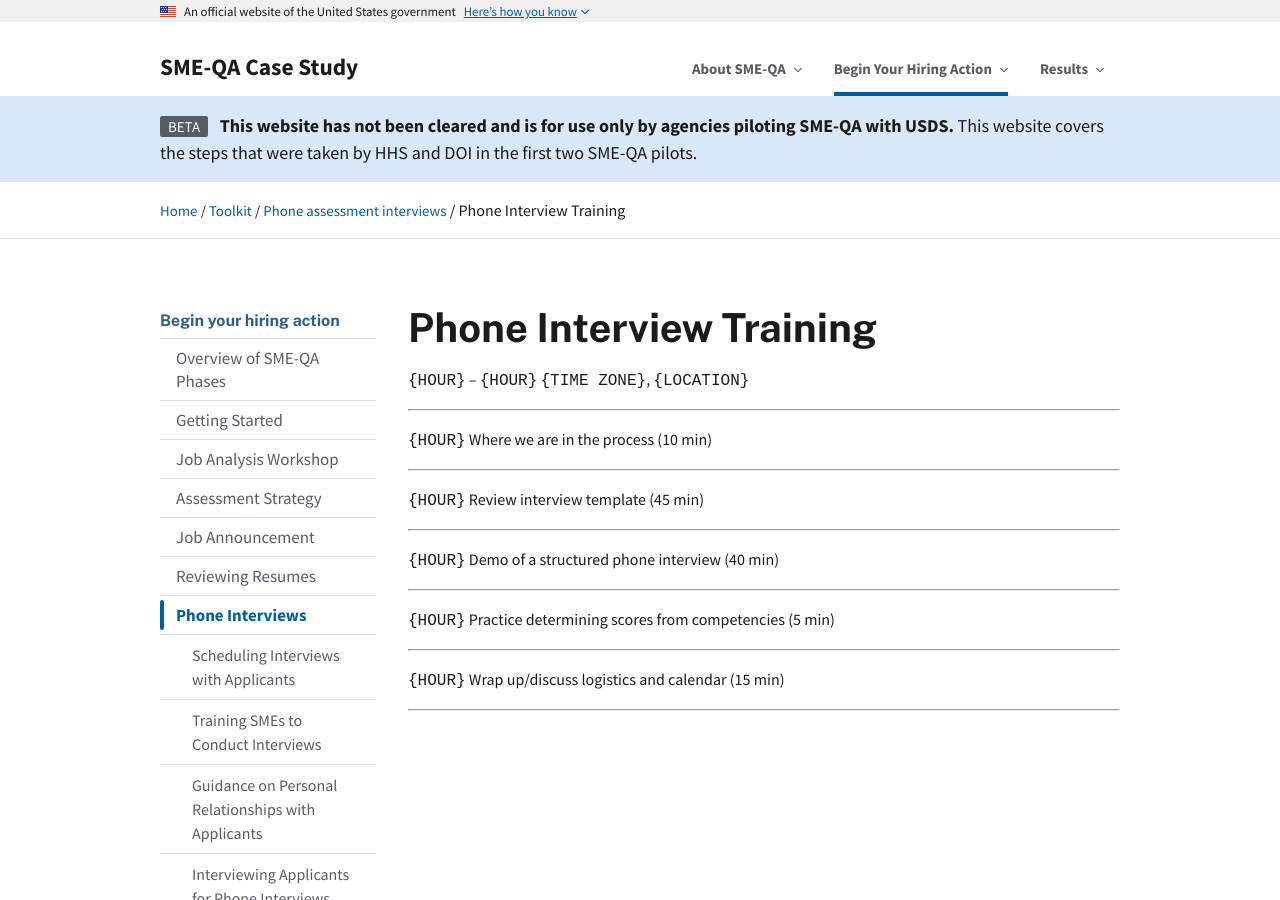
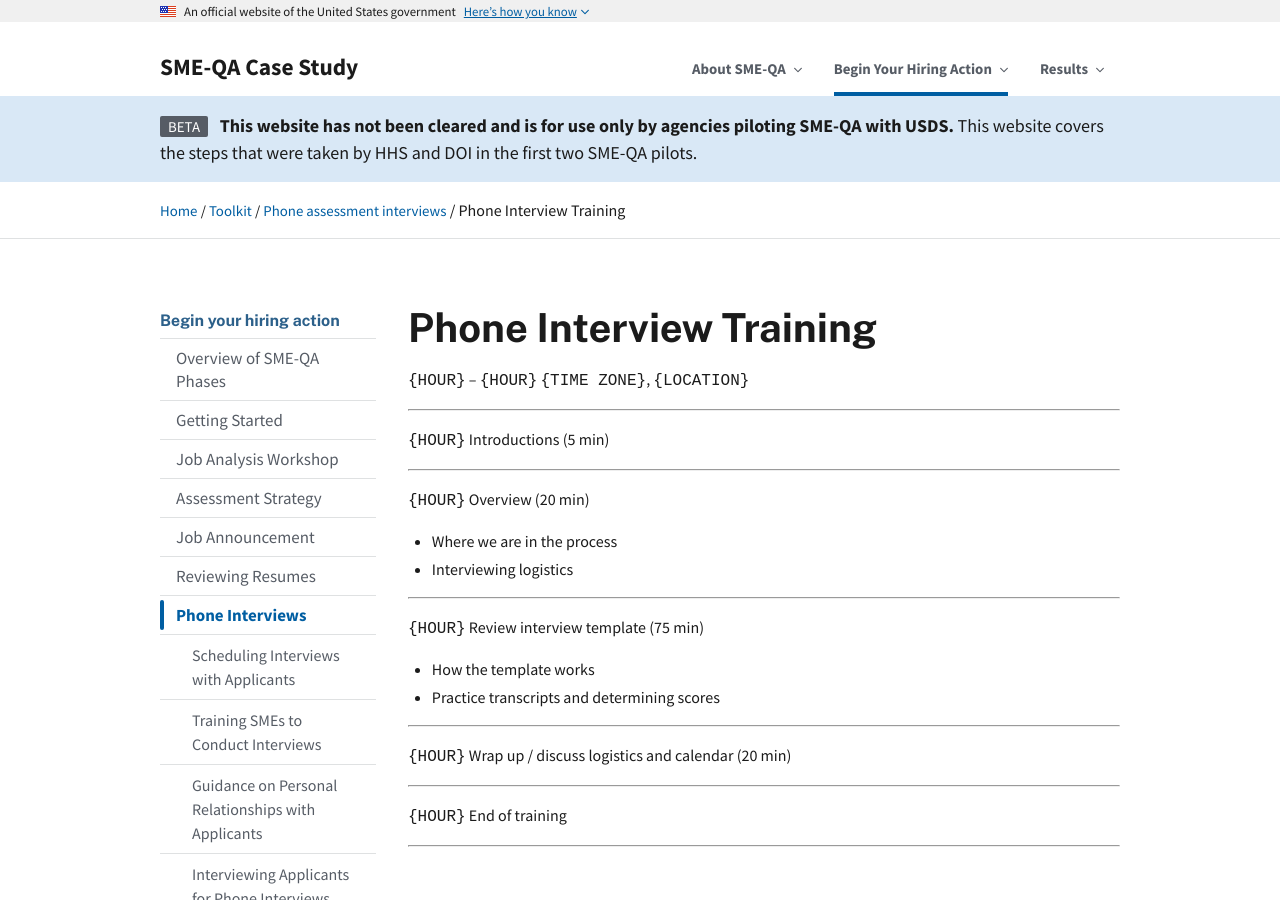
Before and after one commit to usds/SME-QA-Website, a Jekyll site: the page built from toolkit/phone-assessment-interviews/phone-interview-training-agenda.md, in a window 1280 px wide and 900 px high. Built offline with Jekyll 4.4.1, drawn with Linux system fonts in a browser that asks for light colours.

Commit message:
Update phone-interview-training-agenda.md
update based on iteration and feedback from pilot trainings

```diff
--- a/toolkit/phone-assessment-interviews/phone-interview-training-agenda.md
+++ b/toolkit/phone-assessment-interviews/phone-interview-training-agenda.md
@@ -13,22 +13,26 @@ description: An agenda for phone interview training
 
 ---
 
-`{HOUR}`	Where we are in the process (10 min)
+`{HOUR}`	Introductions (5 min)
 
 ---
 
-`{HOUR}`	Review interview template (45 min)
+`{HOUR}`	Overview (20 min)
+* Where we are in the process
+* Interviewing logistics
 
 ---
 
-`{HOUR}`	Demo of a structured phone interview (40 min)
+`{HOUR}`	Review interview template (75 min)
+* How the template works
+* Practice transcripts and determining scores
 
 ---
 
-`{HOUR}`	Practice determining scores from competencies (5 min)
+`{HOUR}`	Wrap up / discuss logistics and calendar (20 min)
 
 ---
 
-`{HOUR}`	Wrap up/discuss logistics and calendar (15 min)
+`{HOUR}`	End of training
 
 ---
```
